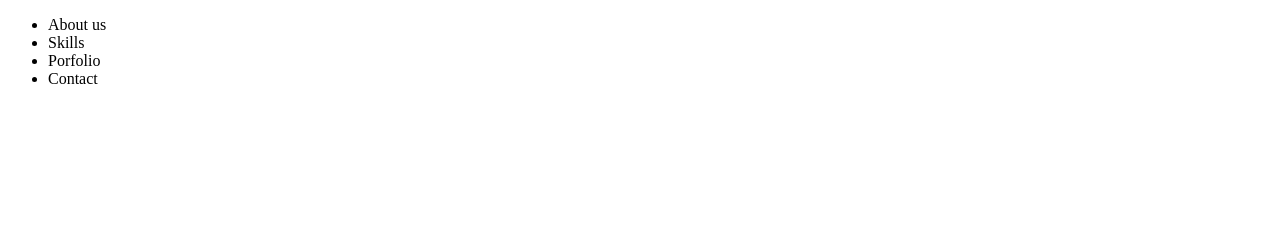
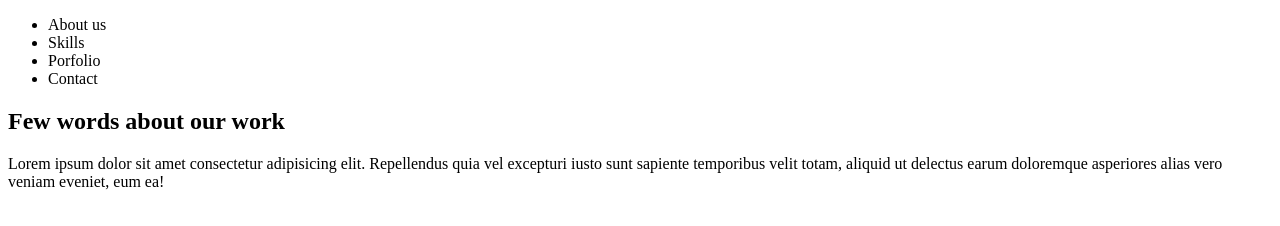
Before and after one commit to rhesyen/HTML-basics, a plain HTML site: page index.html in a window 1280 px wide. Drawn offline with Linux system fonts and the light colour scheme.

Commit message:
section-About-us

```diff
--- a/index.html
+++ b/index.html
@@ -17,6 +17,9 @@
     </nav>
 
     <section id="About us">
+        <h2>Few words about our work</h2>
+        <p>Lorem ipsum dolor sit amet consectetur adipisicing elit. Repellendus quia vel excepturi iusto sunt sapiente temporibus velit totam,
+            aliquid ut delectus earum doloremque asperiores alias vero veniam eveniet, eum ea!</p>
     </section>
     <section id="Skills">
     </section>
```
